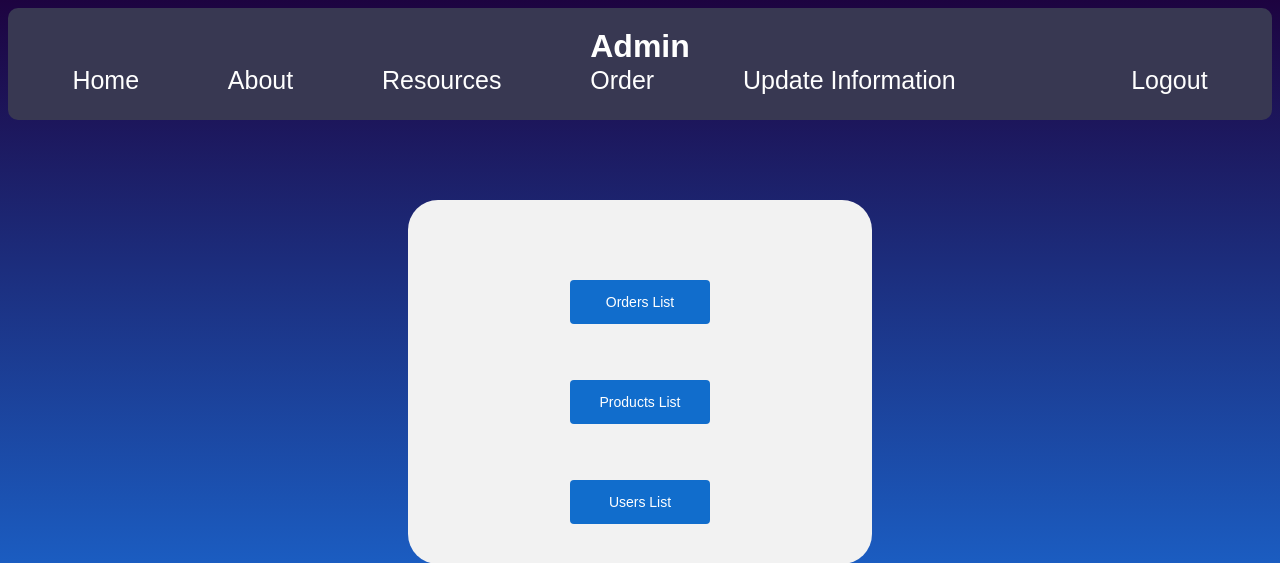
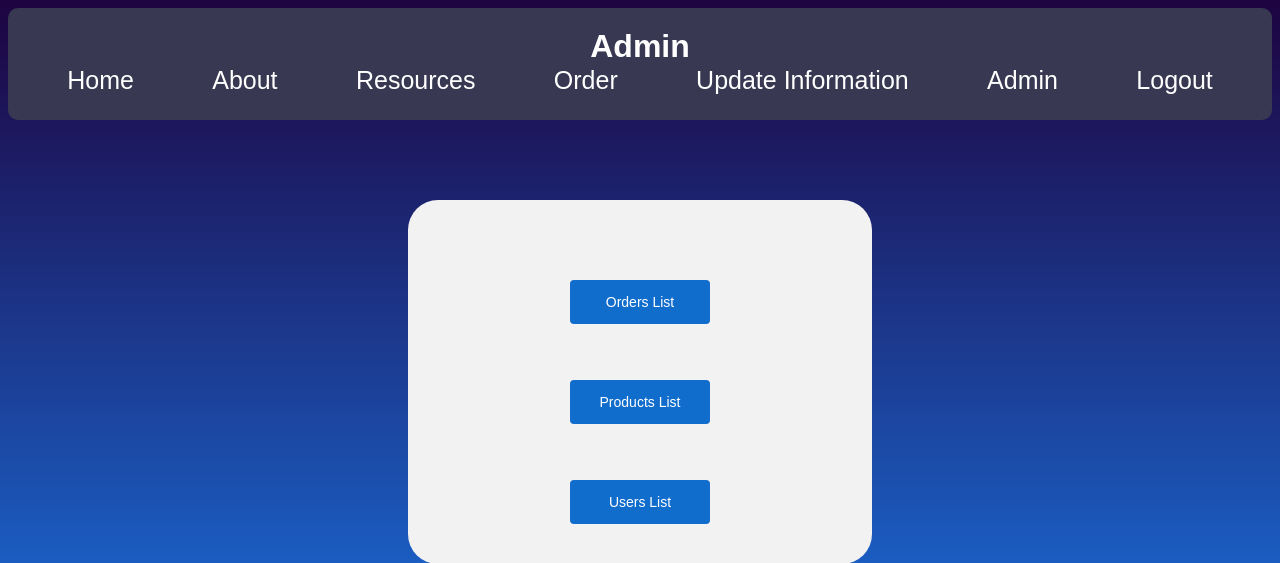
Before and after one commit to COZMIKDX/Group-5-Capstone, a Flask app: page /admin in a window 1280 px wide. Shown: the top 563 px of the page. Run offline with Flask 2, Linux system fonts and the light colour scheme; the visitor is signed in with stand-in values (Sample User, id 1); data comes from the database, SQL or seed files in the repository.

Commit message:
Added admin to the navbar

```diff
--- a/Condorm Website Design/templates/about.html
+++ b/Condorm Website Design/templates/about.html
@@ -26,6 +26,7 @@
                 {% if not current_user.is_authenticated %}
                 <li id="login"><a href="login">Login</a></li>
                 {% endif %}
+                <li id="admin"><a href="admin">Admin</a></li>
             </ul>
         </div>
         </div>
--- a/Condorm Website Design/templates/admin.html
+++ b/Condorm Website Design/templates/admin.html
@@ -25,6 +25,7 @@
                 {% if not current_user.is_authenticated %}
                 <li id="login"><a href="login">Login</a></li>
                 {% endif %}
+                <li id="admin"><a href="admin">Admin</a></li>
             </ul>
         </div>
     </div>
--- a/Condorm Website Design/templates/created.html
+++ b/Condorm Website Design/templates/created.html
@@ -26,6 +26,7 @@
                 {% if not current_user.is_authenticated %}
                 <li id="login"><a href="login">Login</a></li>
                 {% endif %}
+                <li id="admin"><a href="admin">Admin</a></li>
             </ul>
         </div>
     </div>
--- a/Condorm Website Design/templates/login.html
+++ b/Condorm Website Design/templates/login.html
@@ -24,6 +24,7 @@
                 {% if not current_user.is_authenticated %}
                 <li id="login"><a href="login">Login</a></li>
                 {% endif %}
+                <li id="admin"><a href="admin">Admin</a></li>
             </ul>
         </div>
         </div>
--- a/Condorm Website Design/templates/main.html
+++ b/Condorm Website Design/templates/main.html
@@ -27,6 +27,7 @@
                 {% if not current_user.is_authenticated %}
                 <li id="login"><a href="login">Login</a></li>
                 {% endif %}
+                <li id="admin"><a href="admin">Admin</a></li>
             </ul>
         </div>
         </div>
--- a/Condorm Website Design/templates/new_product.html
+++ b/Condorm Website Design/templates/new_product.html
@@ -25,6 +25,7 @@
                 {% if not current_user.is_authenticated %}
                 <li id="login"><a href="login">Login</a></li>
                 {% endif %}
+                <li id="admin"><a href="admin">Admin</a></li>
             </ul>
         </div>
         </div>
--- a/Condorm Website Design/templates/order.html
+++ b/Condorm Website Design/templates/order.html
@@ -25,6 +25,8 @@
                 {% if not current_user.is_authenticated %}
                 <li id="login"><a href="login">Login</a></li>
                 {% endif %}
+
+                <li id="admin"><a href="admin">Admin</a></li>
             </ul>
         </div>
     </div>
--- a/Condorm Website Design/templates/orderlist.html
+++ b/Condorm Website Design/templates/orderlist.html
@@ -25,6 +25,7 @@
             {% if not current_user.is_authenticated %}
             <li id="login"><a href="login">Login</a></li>
             {% endif %}
+            <li id="admin"><a href="admin">Admin</a></li>
         </ul>
     </div>
     </div>
--- a/Condorm Website Design/templates/products.html
+++ b/Condorm Website Design/templates/products.html
@@ -25,6 +25,7 @@
                     {% if not current_user.is_authenticated %}
                     <li id="login"><a href="login">Login</a></li>
                     {% endif %}
+                    <li id="admin"><a href="admin">Admin</a></li>
                 </ul>
             </div>
         </div>
--- a/Condorm Website Design/templates/registration.html
+++ b/Condorm Website Design/templates/registration.html
@@ -26,6 +26,7 @@
                 {% if not current_user.is_authenticated %}
                 <li id="login"><a href="login">Login</a></li>
                 {% endif %}
+                <li id="admin"><a href="admin">Admin</a></li>
             </ul>
         </div>
         </div>
--- a/Condorm Website Design/templates/resources.html
+++ b/Condorm Website Design/templates/resources.html
@@ -29,6 +29,7 @@
                 {% if not current_user.is_authenticated %}
                 <li id="login"><a href="login">Login</a></li>
                 {% endif %}
+                <li id="admin"><a href="admin">Admin</a></li>
             </ul>
         </div>
     </div>
--- a/Condorm Website Design/templates/submit.html
+++ b/Condorm Website Design/templates/submit.html
@@ -27,6 +27,7 @@
                     {% if not current_user.is_authenticated %}
                     <li id="login"><a href="login">Login</a></li>
                     {% endif %}
+                    <li id="admin"><a href="admin">Admin</a></li>
                 </ul>
             </div>
         </div>
--- a/Condorm Website Design/templates/update.html
+++ b/Condorm Website Design/templates/update.html
@@ -28,6 +28,7 @@
                 {% if not current_user.is_authenticated %}
                 <li id="login"><a href="login">Login</a></li>
                 {% endif %}
+                <li id="admin"><a href="admin">Admin</a></li>
             </ul>
         </div>
         </div>
--- a/Condorm Website Design/templates/users.html
+++ b/Condorm Website Design/templates/users.html
@@ -25,6 +25,7 @@
                     {% if not current_user.is_authenticated %}
                     <li id="login"><a href="login">Login</a></li>
                     {% endif %}
+                    <li id="admin"><a href="admin">Admin</a></li>
                 </ul>
             </div>
         </div>
```
